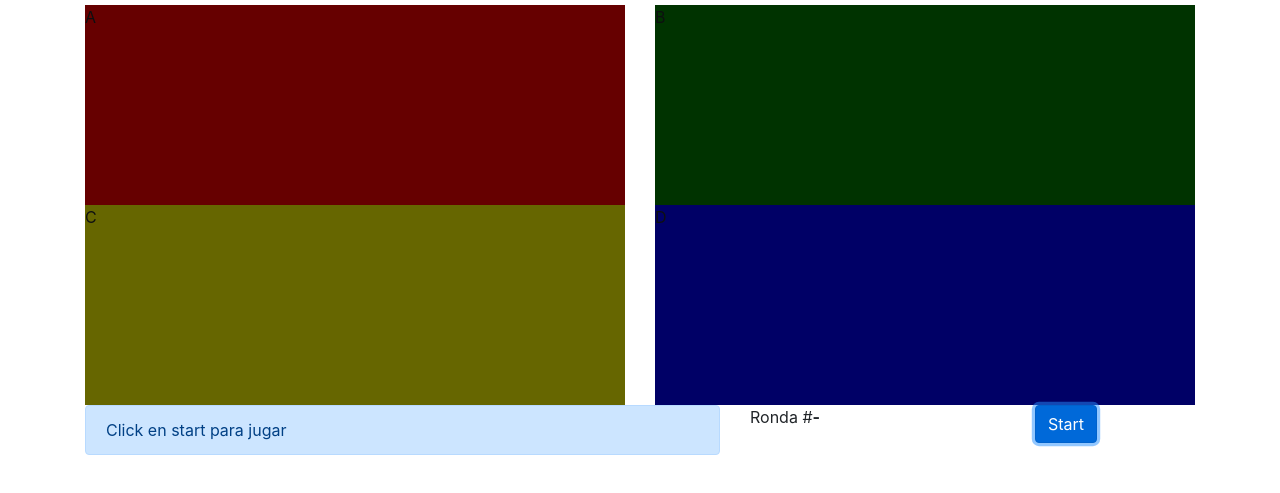
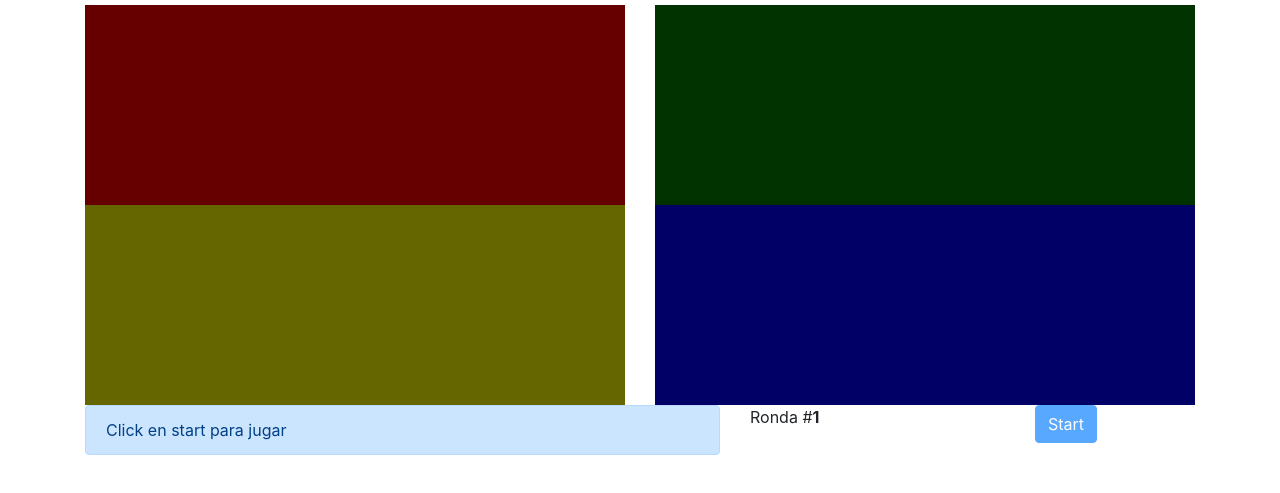
Before and after one commit to Castro-D/Juego-simon-dice, a website: page index.html in a window 1280 px wide. Both pictures are taken after a click on the button "Start". Shown: the part 51-544 px from the top of the page. Drawn offline with nearby package versions, Linux system fonts and the light colour scheme.

Commit message:
agrega actualizador de ronda
se actualiza el numero de rondas al ganar y bloquea el boton de start cuando inicia el juego

```diff
--- a/index.html
+++ b/index.html
@@ -3,7 +3,7 @@
 <head>
     <meta charset='utf-8'>
     <meta http-equiv='X-UA-Compatible' content='IE=edge'>
-    <title>Page Title</title>
+    <title>Simon Game</title>
     <meta name='viewport' content='width=device-width, initial-scale=1'>
     <link rel='stylesheet' href="node_modules/bootstrap/dist/css/bootstrap.min.css">
     <link rel='stylesheet' type='text/css' media='screen' href='main.css'>
@@ -20,18 +20,18 @@
     <div class="container" id='tablero'>
         <div class="row">
           <div class="col-6">
-            <div id='boton-rojo' class='botones'>A</div>
+            <div id='boton-rojo' class='botones'></div>
           </div>
           <div class="col-6">
-            <div id='boton-verde' class='botones'>B</div>
+            <div id='boton-verde' class='botones'></div>
           </div>
         </div>
         <div class='row'>
             <div class='col-6'>
-                <div id='boton-amarillo' class='botones'>C</div>
+                <div id='boton-amarillo' class='botones'></div>
             </div>
             <div class='col-6'>
-                <div id='boton-azul' class='botones'>D</div>
+                <div id='boton-azul' class='botones'></div>
             </div>
         </div>
     </div>
--- a/main.js
+++ b/main.js
@@ -2,8 +2,12 @@ let secuenciaBot = [];
 let secuenciaHumano = [];
 let ronda = 0;
 bloquearUsuario()
-document.querySelector('button[type=button]').onclick = function(){
+$botonStart = document.querySelector('button[type=button]')
+document.querySelector('button[type=button]').onclick = function(e){
     resetear()
+    ronda++
+    actualizarRonda(ronda)
+    $botonStart.disabled = true;
     manejarRonda()
 }
 
@@ -21,13 +25,15 @@ function manejarInputUsuario(e){
     const botonMaquina = secuenciaBot[secuenciaHumano.length - 1];
     if($boton.id !== botonMaquina.id){
         perder();
+        $botonStart.disabled = false;
         return;
     }
     if(secuenciaBot.length == secuenciaHumano.length){
         bloquearUsuario();
-        ronda++;
         secuenciaHumano = [];
         setTimeout(function(){
+            ronda++;
+            actualizarRonda(ronda);
             manejarRonda();
         }, 1000)
     }
@@ -41,6 +47,7 @@ function perder(){
 function resetear(){
     secuenciaBot = [];
     secuenciaHumano = [];
+    ronda = 0;
 }
 
 function manejarEstado(){
@@ -49,7 +56,6 @@ function manejarEstado(){
 function bloquearUsuario(){
     document.querySelectorAll('.botones').forEach(function($boton){
         $boton.onclick = function(){
-
         };
     });
 
@@ -75,3 +81,8 @@ function manejarRonda(){
 
 }, RETRASO_TURNO_JUGADOR)
 }
+
+function actualizarRonda(ronda){
+    document.querySelector('strong').textContent = ronda;
+
+}
```
